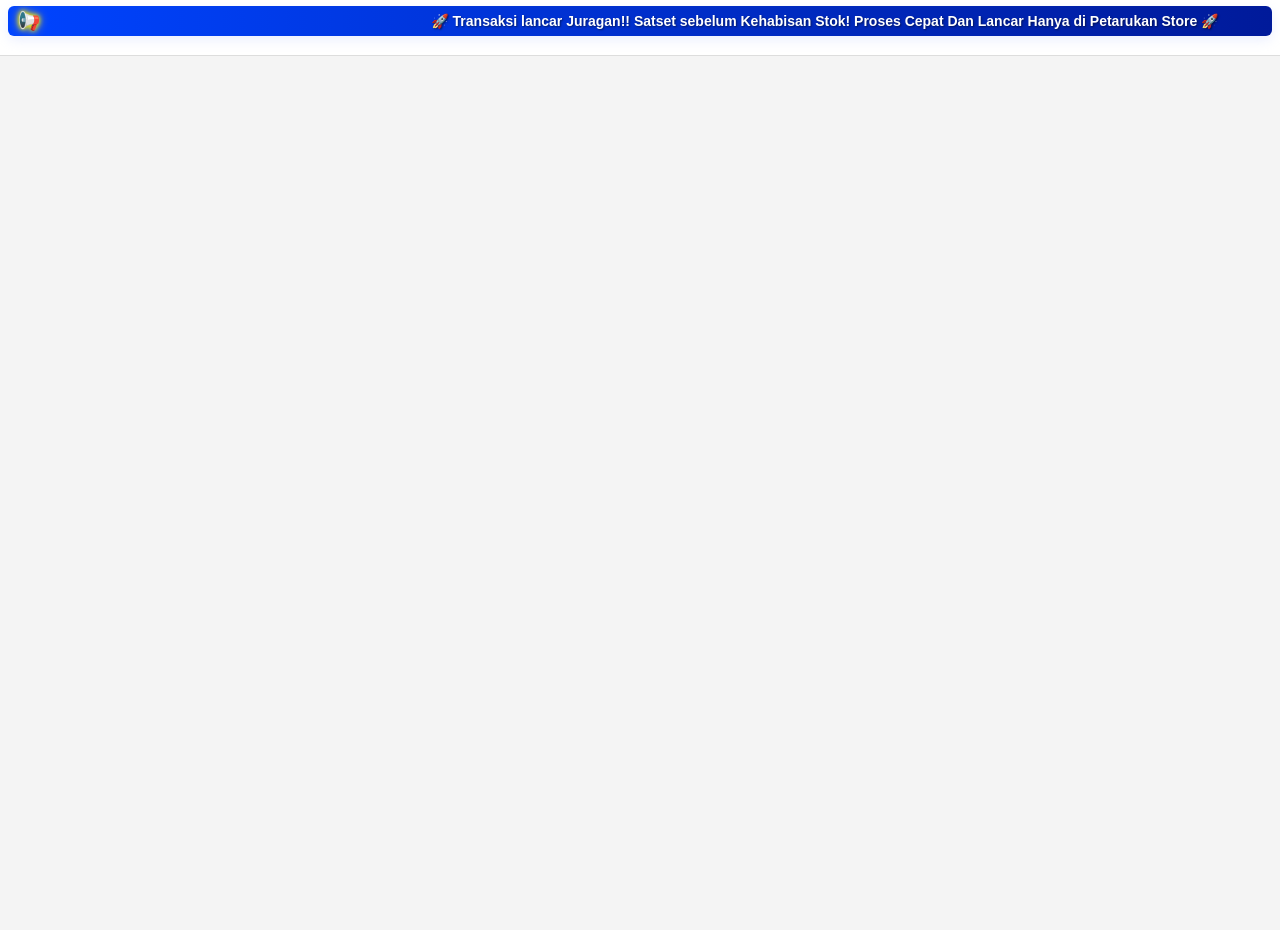
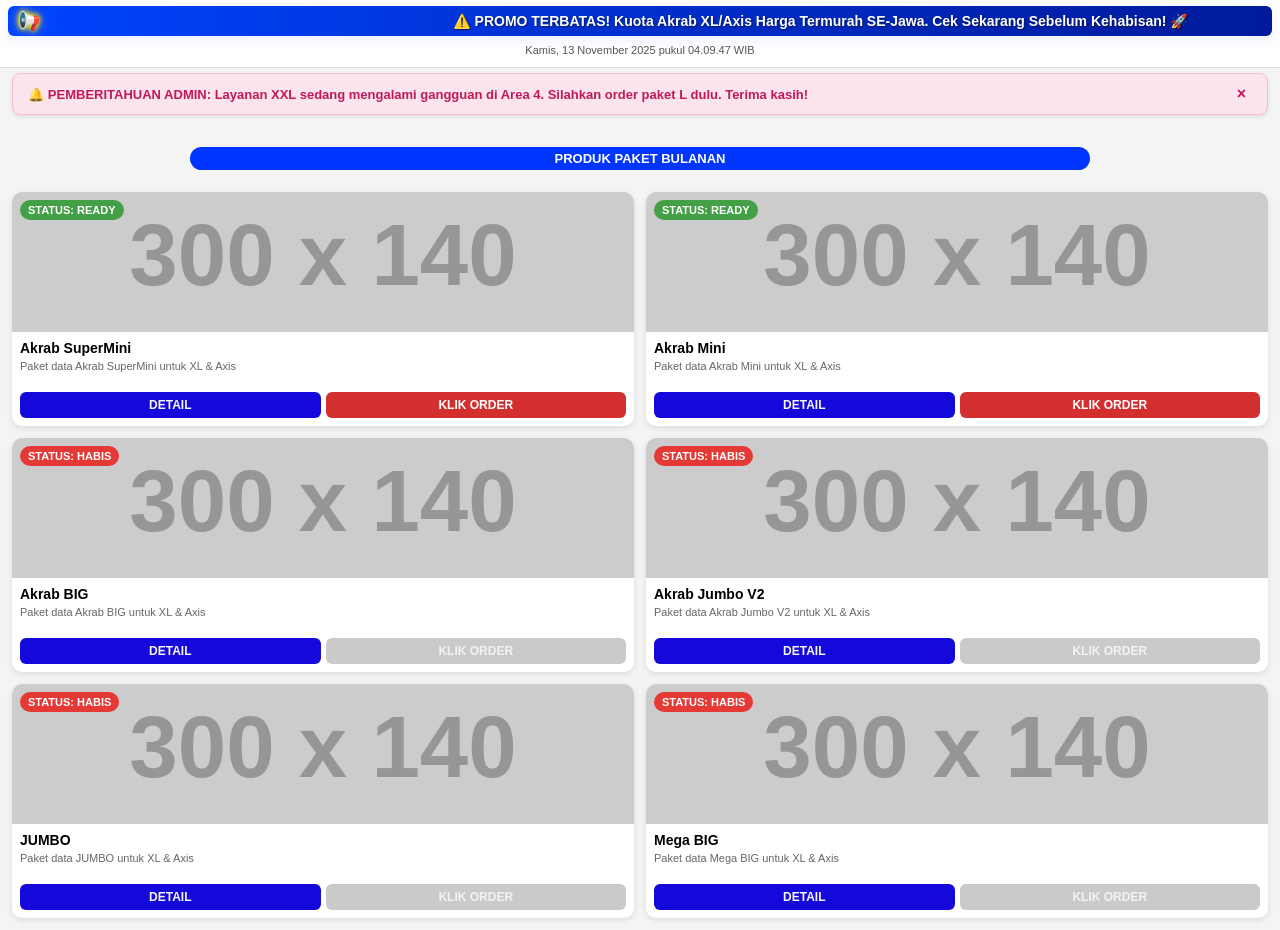
Before and after one commit to PetarukanStore12/Produk-BY-Cendrawasih, a plain HTML site: page index.html in a window 1280 px wide. Shown: the part 97-1027 px from the top of the page. Before the commit the page ends 800 px from the top, so only its background shows below. Drawn offline with Linux system fonts and the light colour scheme; placeholder pictures from the web are drawn by us.

Commit message:
Update HTML title and promotional messages

```diff
--- a/index.html
+++ b/index.html
@@ -3,7 +3,7 @@
 <head>
 <meta charset="UTF-8">
 <meta name="viewport" content="width=device-width, initial-scale=1.0">
-<title>Petarukan Store || Cendrawasih</title>
+<title>Petarukan Store || Digital Online</title>
 <style>
 /* --- PERBAIKAN ANTI-PERGESERAN LAYAR (FINAL) --- */
 html {
@@ -282,7 +282,7 @@ body.modal-open { overflow: hidden; }
   <div class="welcome-text">
     <span class="announcement-icon">📢</span>
     <div class="marquee-container">
-        <p class="marquee-content">🚀 Transaksi lancar Juragan!! Satset sebelum Kehabisan Stok! Proses Cepat Dan Lancar Hanya di Petarukan Store 🚀</p>
+        <p class="marquee-content">⚠️ PROMO TERBATAS! Kuota Akrab XL/Axis Harga Termurah SE-Jawa. Cek Sekarang Sebelum Kehabisan! 🚀</p>
     </div>
   </div>
 
@@ -293,7 +293,7 @@ body.modal-open { overflow: hidden; }
 <div class="content-spacer">
 
     <div class="admin-alert" id="adminNotification" style="display: none;">
-        <span>🔔 PEMBERITAHUAN ADMIN: Layanan Paket Akrab Ready Setiap Hari Juragan! SatSet Sebelum kehabisan Stok 💪 Terima kasih Yang Telah Order!</span>
+        <span>🔔 PEMBERITAHUAN ADMIN: Layanan XXL sedang mengalami gangguan di Area 4. Silahkan order paket L dulu. Terima kasih!</span>
         <button class="alert-close" onclick="dismissAlert()">×</button>
     </div>
     <div class="produk-grid" id="produkGrid"></div>
@@ -387,7 +387,7 @@ const produkList = [
     nama: "Akrab Mini",
     kategori: "PAKET BULANAN",
     harga: 58000,
-    stok: 2,
+    stok: 1,
     // GANTI DENGAN LINK GAMBAR ASLI ANDA
     gambar: "https://placehold.co/300x140/0044FF/white/text=Akrab+L+Biasa",
     detail: `
@@ -414,7 +414,7 @@ const produkList = [
     `
   },
   {
-    nama: "Akrab Big",
+    nama: "Akrab BIG",
     kategori: "PAKET BULANAN",
     harga: 64000,
     stok: 0,
@@ -446,7 +446,7 @@ const produkList = [
   {
     nama: "Akrab Jumbo V2",
     kategori: "PAKET BULANAN",
-    harga: 73000,
+    harga: 74000,
     stok: 0,
     // GANTI DENGAN LINK GAMBAR ASLI ANDA
     gambar: "https://placehold.co/300x140/0044FF/white/text=Akrab+Super+L",
@@ -503,7 +503,7 @@ const produkList = [
     `
   },
   {
-    nama: "Mega Big",
+    nama: "Mega BIG",
     kategori: "PAKET BULANAN",
     harga: 94000,
     stok: 0,
@@ -531,6 +531,7 @@ const produkList = [
       </ul>
     `
   },
+];
 
 const produkGrid = document.getElementById("produkGrid");
 
```
